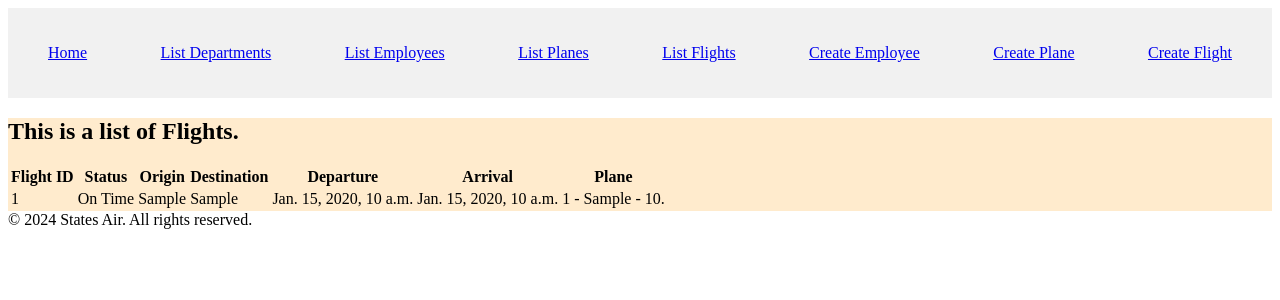
After one commit to Sentry2703/DjangoCode, a Django app: page /airport/list_flights/ in a window 1280 px wide. The commit adds this page. Shown: the top 300 px of the page. Run offline with Django 5.2, Linux system fonts and the light colour scheme; tables that the repository leaves empty hold one stand-in row (values such as "Sample post").

Commit message:
Self Project: Refactor models and views, add new templates and URLs

```diff
--- a/statesAir/airport/models.py
+++ b/statesAir/airport/models.py
@@ -21,17 +21,6 @@ class Plane(models.Model):
     def __str__(self):
         return f"{self.plane_id} - {self.plane_airline} - {self.capacity}."
 
-class Flight(models.Model):
-    flight_id = models.IntegerField(primary_key=True)
-    flight_status = models.TextChoices('FlightStatus', 'OnTime Delayed Cancelled')
-    flight_origin = models.CharField(max_length=50)
-    flight_destination = models.CharField(max_length=50)
-    flight_departure = models.DateTimeField()
-    flight_arrival = models.DateTimeField()
-    flight_plane = models.ForeignKey(Plane, on_delete=models.CASCADE, )
-
-    def __str__(self):
-        return f"Flight {self.flight_id} is a {self.flight_plane} from {self.flight_origin} to {self.flight_destination}."
 
 class Department(models.Model):
     class DepartmentName(models.TextChoices):
@@ -66,4 +55,21 @@ class Crew(models.Model):
     crew_staff = models.ManyToManyField(Employee, limit_choices_to={'emp_role__dept_name': 'Pilot', 'emp_role__dept_name': 'FlightAttendant'})
 
     def __str__(self):
-        return f"Crew {self.crew_id} is made up of {', '.join(str(employee.emp_fname + ' ' +  employee.emp_lname) for employee in self.crew_staff.all())}."
+        return f"Crew {self.crew_id} - {self.crew_staff.count()} members."
+
+class Flight(models.Model):
+    class FlightStatus(models.TextChoices):
+        ONTIME = 'On Time', 'On Time'
+        DELAYED = 'Delayed', 'Delayed'
+        CANCELLED = 'Cancelled', 'Cancelled'
+    flight_id = models.IntegerField(primary_key=True)
+    flight_status = models.TextField(choices=FlightStatus.choices, default='On Time')
+    flight_origin = models.CharField(max_length=50)
+    flight_destination = models.CharField(max_length=50)
+    flight_departure = models.DateTimeField()
+    flight_arrival = models.DateTimeField()
+    flight_plane = models.ForeignKey(Plane, on_delete=models.CASCADE)
+    flight_crew = models.ForeignKey(Crew, on_delete=models.CASCADE, default = 1)
+
+    def __str__(self):
+        return f"Flight {self.flight_id} is a {self.flight_plane} from {self.flight_origin} to {self.flight_destination}."
--- a/statesAir/airport/templates/airport/header.html
+++ b/statesAir/airport/templates/airport/header.html
@@ -2,8 +2,10 @@
     <nav class="navbar">
         <ul>
             <a href = "{% url 'airport:home' %}">Home</a>
-            <a href = "{% url 'airport:list_things' %}">List Employees</a>
-            <a href= '{% url "airport:create_dep"  %}'>Create Department</a>
+            <a href = "{% url 'airport:list_deps' %}">List Departments</a>
+            <a href = "{% url 'airport:list_emps' %}">List Employees</a>
+            <a href = "{% url 'airport:list_planes' %}">List Planes</a>
+            <a href = "{% url 'airport:list_flights' %}">List Flights</a>
             <a href= '{% url "airport:create_emp"  %}'>Create Employee</a>
             <a href= '{% url "airport:create_plane"  %}'>Create Plane</a>
             <a href= '{% url "airport:create_flight"  %}'>Create Flight</a>
--- /dev/null
+++ b/statesAir/airport/templates/airport/list_flights.html
@@ -0,0 +1,32 @@
+{% extends "airport/base.html" %}
+
+
+{% block content %}
+
+<h2>This is a list of Flights.</h2>
+
+<table>
+    <tr>
+        <th>Flight ID</th>
+        <th>Status</th>
+        <th>Origin</th>
+        <th>Destination</th>
+        <th>Departure</th>
+        <th>Arrival</th>
+        <th>Plane</th>
+    </tr>
+
+    {% for flight in flights %}
+    <tr>
+        <td>{{ flight.flight_id }}</td>
+        <td>{{ flight.flight_status }}</td>
+        <td>{{ flight.flight_origin }}</td>
+        <td>{{ flight.flight_destination }}</td>
+        <td>{{ flight.flight_departure }}</td>
+        <td>{{ flight.flight_arrival }}</td>
+        <td>{{ flight.flight_plane }}</td>
+    </tr>
+    {% endfor %}
+</table>
+
+{% endblock %}
--- a/statesAir/airport/urls.py
+++ b/statesAir/airport/urls.py
@@ -5,9 +5,11 @@ app_name = 'airport'
 
 urlpatterns = [
     path('', views.home, name = "home"),
-    path('create_dep/', views.create_dep, name = "create_dep"),
-    path('list_things/', views.list_things, name = "list_things"),
     path('create_emp/', views.create_emp, name = "create_emp"),
     path('create_plane/', views.create_plane, name = "create_plane"),
     path('create_flight/', views.create_flight, name = "create_flight"),
+    path('list_deps/', views.list_deps, name = "list_deps"),
+    path('list_emps/', views.list_emps, name = "list_emps"),
+    path('list_planes/', views.list_planes, name = "list_planes"),
+    path('list_flights/', views.list_flights, name = "list_flights"),
 ]
--- a/statesAir/airport/views.py
+++ b/statesAir/airport/views.py
@@ -42,7 +42,22 @@ def create_flight(request):
     context = {"form" : form}
     return render(request, 'airport/create_flight.html', context)
 
-def list_things(request):
-    emp = Employee.objects.all()
-    content = {"emp" : emp}
-    return render(request, 'airport/list_things.html', content)
+def list_deps(request):
+    deps = Department.objects.all()
+    content = {"deps" : deps}
+    return render(request, 'airport/list_deps.html', content)
+
+def list_emps(request):
+    emps = Employee.objects.all()
+    content = {"emps" : emps}
+    return render(request, 'airport/list_emps.html', content)
+
+def list_planes(request):
+    planes = Plane.objects.all()
+    content = {"planes" : planes}
+    return render(request, 'airport/list_planes.html', content)
+
+def list_flights(request):
+    flights = Flight.objects.all()
+    content = {"flights" : flights}
+    return render(request, 'airport/list_flights.html', content)
```
Also changed, not shown: statesAir/airport/templates/airport/list_deps.html (added, +27 -0 lines), statesAir/airport/templates/airport/list_emps.html (added, +32 -0 lines), statesAir/airport/templates/airport/list_planes.html (added, +29 -0 lines), statesAir/airport/templates/airport/list_things.html (deleted, +0 -15 lines).
